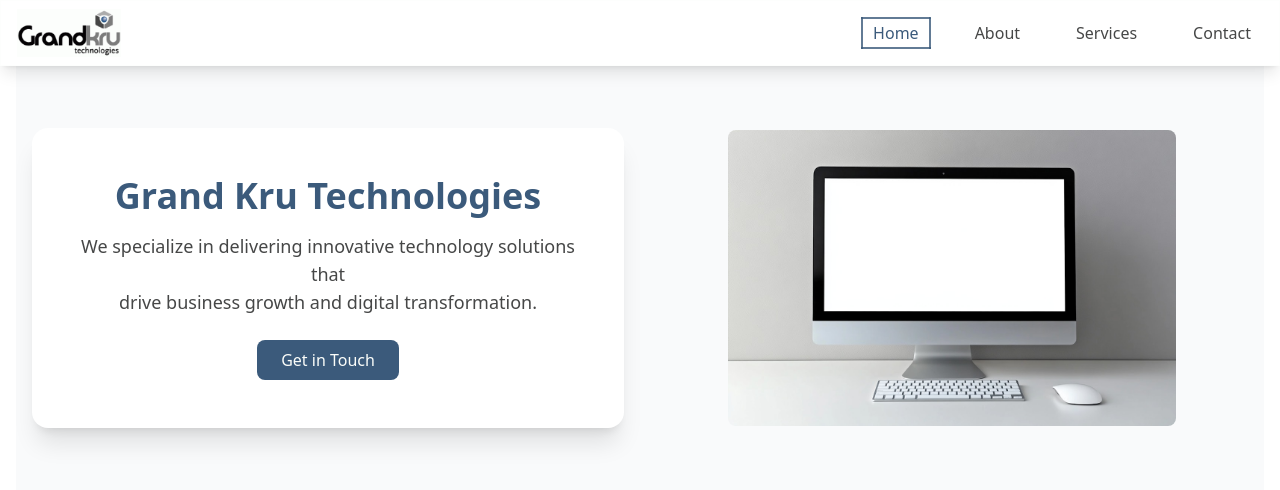
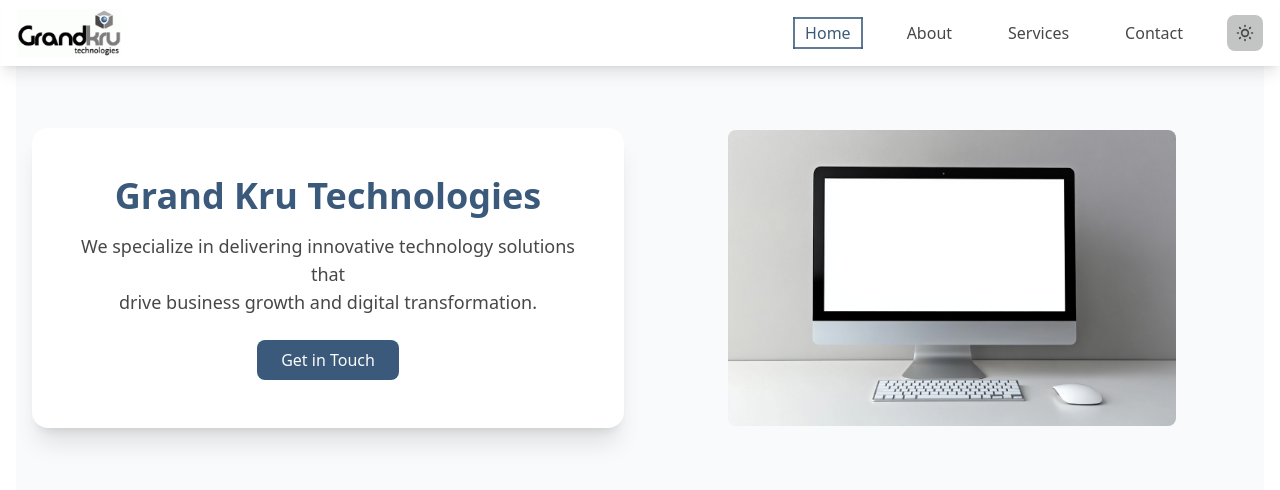
Before and after one commit to Grand-Kru-Technologies/grandkru.com, a Vue app: page / in a window 1280 px wide. Shown: the top 490 px of the page. Built offline with nearby package versions, Linux system fonts and the light colour scheme.

Commit message:
feat: add comprehensive dark mode support

```diff
--- a/src/App.vue
+++ b/src/App.vue
@@ -7,7 +7,7 @@
       <div>Is Staging: {{ isStaging }}</div>
     </div>
 
-    <div class="min-h-screen bg-white">
+    <div class="min-h-screen bg-white dark:bg-dark-bg transition-colors duration-300">
       <Navigation />
       <main class="container mx-auto px-4 py-8">
         <router-view v-slot="{ Component }">
@@ -16,6 +16,9 @@
           </transition>
         </router-view>
       </main>
+
+      <!-- Chat Widget - only show on non-admin pages -->
+      <ChatWidget v-if="!isAdminPage" />
     </div>
   </PasswordProtection>
 </template>
@@ -23,8 +26,15 @@
 <script setup lang="ts">
 import Navigation from './components/Navigation.vue'
 import PasswordProtection from './components/PasswordProtection.vue'
+import ChatWidget from './components/chat/ChatWidget.vue'
 import { computed, ref, onMounted } from 'vue'
+import { useRoute } from 'vue-router'
+import { useDarkMode } from './composables/useDarkMode'
 
+// Initialize dark mode
+useDarkMode()
+
+const route = useRoute()
 const currentHostname = ref('')
 const viteEnvironment = ref('')
 const isDev = ref(false)
@@ -33,6 +43,10 @@
   return currentHostname.value === 'staging.grandkru.com' ||
          currentHostname.value.includes('staging') ||
          viteEnvironment.value === 'staging'
+})
+
+const isAdminPage = computed(() => {
+  return route.path.startsWith('/admin')
 })
 
 onMounted(() => {
--- a/src/assets/main.css
+++ b/src/assets/main.css
@@ -8,11 +8,11 @@
   }
 
   body {
-    @apply text-dark-gray;
+    @apply text-dark-gray dark:text-dark-text transition-colors duration-300;
   }
 
   h1, h2, h3, h4, h5, h6 {
-    @apply text-primary;
+    @apply text-primary dark:text-primary transition-colors duration-300;
   }
 }
 
@@ -22,30 +22,36 @@
   }
 
   .glass {
-    @apply bg-white/30 backdrop-blur-md border border-white/40 shadow-lg;
+    @apply bg-white/30 backdrop-blur-md border border-white/40 shadow-lg
+           dark:bg-dark-surface/30 dark:border-dark-border/40 dark:shadow-lg;
   }
 
   .glass-dark {
-    @apply bg-black/10 backdrop-blur-lg border border-white/10 shadow-lg;
+    @apply bg-black/10 backdrop-blur-lg border border-white/10 shadow-lg
+           dark:bg-white/5 dark:border-white/20;
   }
 
   .glass-card {
-    @apply glass rounded-xl p-6 transition-all duration-300 hover:shadow-xl hover:scale-[1.02];
+    @apply glass rounded-xl p-6 transition-all duration-300 hover:shadow-xl hover:scale-[1.02]
+           dark:hover:shadow-2xl;
   }
 
   .glass-input {
-    @apply glass rounded-lg px-4 py-2 focus:outline-none focus:ring-2 focus:ring-primary/50 transition-all duration-300;
+    @apply glass rounded-lg px-4 py-2 focus:outline-none focus:ring-2 focus:ring-primary/50 transition-all duration-300
+           dark:bg-dark-card dark:border-dark-border dark:text-dark-text dark:placeholder-dark-text-secondary;
   }
 
   .glass-button {
     @apply bg-primary text-white rounded-lg px-6 py-2 font-medium
            transition-all duration-300 hover:bg-primary/90 hover:scale-[1.02]
-           active:scale-[0.98] disabled:opacity-50 disabled:cursor-not-allowed;
+           active:scale-[0.98] disabled:opacity-50 disabled:cursor-not-allowed
+           dark:bg-primary-dark dark:hover:bg-primary;
   }
 
   .nav-link {
     @apply relative text-dark-gray hover:text-primary transition-all duration-300
-           px-3 py-1 rounded-md hover:scale-105;
+           px-3 py-1 rounded-md hover:scale-105
+           dark:text-dark-text-secondary dark:hover:text-primary;
   }
 
   .nav-link::before,
@@ -53,7 +59,8 @@
   .nav-link span::before,
   .nav-link span::after {
     content: '';
-    @apply absolute bg-primary/80 transition-all duration-300;
+    @apply absolute bg-primary/80 transition-all duration-300
+           dark:bg-primary;
   }
 
   .nav-link::before,
@@ -93,7 +100,7 @@
   }
 
   .nav-link-active {
-    @apply text-primary;
+    @apply text-primary dark:text-primary;
   }
 
   .nav-link-active::before,
@@ -106,9 +113,44 @@
     @apply h-full;
   }
 
-  /* Ensure navigation has no gradients */
+  /* Navigation dark mode */
   nav.glass {
-    @apply bg-white shadow-lg;
+    @apply bg-white shadow-lg dark:bg-dark-surface dark:shadow-lg
+           dark:border-b dark:border-dark-border;
     background: white !important;
   }
+
+  .dark nav.glass {
+    background: #2d2d2d !important;
+  }
+
+  /* Portfolio card dark mode */
+  .portfolio-card {
+    @apply bg-light-gray dark:bg-dark-card border border-transparent dark:border-dark-border;
+  }
+
+  /* Modal dark mode */
+  .modal-content {
+    @apply bg-white dark:bg-dark-surface border border-gray-200 dark:border-dark-border;
+  }
+
+  /* Form elements dark mode */
+  .form-input {
+    @apply bg-white dark:bg-dark-card border border-gray-300 dark:border-dark-border
+           text-dark-gray dark:text-dark-text placeholder-dark-text-secondary;
+  }
+
+  .form-label {
+    @apply text-dark-gray dark:text-dark-text;
+  }
+
+  /* Technology tags dark mode */
+  .tech-tag {
+    @apply bg-primary/10 text-primary dark:bg-primary/20 dark:text-primary;
+  }
+
+  /* Category badge dark mode */
+  .category-badge {
+    @apply bg-primary text-white dark:bg-primary-dark;
+  }
 }
--- /dev/null
+++ b/src/components/DarkModeToggle.vue
@@ -0,0 +1,46 @@
+<template>
+  <button
+    @click="toggleDarkMode"
+    class="relative p-2 rounded-lg transition-all duration-300 hover:scale-110 focus:outline-none focus:ring-2 focus:ring-primary/50"
+    :class="isDark ? 'bg-dark-card text-yellow-400' : 'bg-light-gray text-dark-gray hover:bg-white'"
+    :title="isDark ? 'Switch to light mode' : 'Switch to dark mode'"
+  >
+    <!-- Sun icon for light mode -->
+    <svg
+      v-if="!isDark"
+      class="w-5 h-5 transition-transform duration-300"
+      fill="none"
+      stroke="currentColor"
+      viewBox="0 0 24 24"
+    >
+      <path
+        stroke-linecap="round"
+        stroke-linejoin="round"
+        stroke-width="2"
+        d="M12 3v1m0 16v1m9-9h-1M4 12H3m15.364 6.364l-.707-.707M6.343 6.343l-.707-.707m12.728 0l-.707.707M6.343 17.657l-.707.707M16 12a4 4 0 11-8 0 4 4 0 018 0z"
+      />
+    </svg>
+
+    <!-- Moon icon for dark mode -->
+    <svg
+      v-else
+      class="w-5 h-5 transition-transform duration-300"
+      fill="none"
+      stroke="currentColor"
+      viewBox="0 0 24 24"
+    >
+      <path
+        stroke-linecap="round"
+        stroke-linejoin="round"
+        stroke-width="2"
+        d="M20.354 15.354A9 9 0 018.646 3.646 9.003 9.003 0 0012 21a9.003 9.003 0 008.354-5.646z"
+      />
+    </svg>
+  </button>
+</template>
+
+<script setup lang="ts">
+import { useDarkMode } from '../composables/useDarkMode'
+
+const { isDark, toggleDarkMode } = useDarkMode()
+</script>
--- a/src/components/Navigation.vue
+++ b/src/components/Navigation.vue
@@ -12,7 +12,7 @@
         </router-link>
 
         <!-- Desktop Navigation -->
-        <div class="hidden md:flex space-x-8">
+        <div class="hidden md:flex space-x-8 items-center">
           <router-link
             v-for="item in navigationItems"
             :key="item.path"
@@ -22,11 +22,16 @@
           >
             <span>{{ item.name }}</span>
           </router-link>
+
+          <!-- Dark Mode Toggle -->
+          <DarkModeToggle />
         </div>
 
         <!-- Mobile Menu Button -->
+        <div class="md:hidden flex items-center space-x-2">
+          <DarkModeToggle />
           <button
-          class="md:hidden p-2 glass rounded-lg transition-all duration-300 hover:scale-110"
+            class="p-2 glass rounded-lg transition-all duration-300 hover:scale-110"
             @click="isMenuOpen = !isMenuOpen"
           >
             <svg
@@ -51,6 +56,7 @@
               />
             </svg>
           </button>
+        </div>
       </div>
 
       <!-- Mobile Navigation -->
@@ -84,8 +90,9 @@
   </nav>
 </template>
 
-<script setup>
+<script setup lang="ts">
 import { ref } from 'vue'
+import DarkModeToggle from './DarkModeToggle.vue'
 
 const isMenuOpen = ref(false)
 
--- /dev/null
+++ b/src/composables/useDarkMode.ts
@@ -0,0 +1,60 @@
+import { ref, watch, onMounted } from 'vue'
+
+export function useDarkMode() {
+  const isDark = ref(false)
+
+  // Initialize dark mode from localStorage or system preference
+  const initDarkMode = () => {
+    const saved = localStorage.getItem('darkMode')
+    if (saved !== null) {
+      isDark.value = saved === 'true'
+    } else {
+      // Check system preference
+      isDark.value = window.matchMedia('(prefers-color-scheme: dark)').matches
+    }
+    applyDarkMode()
+  }
+
+  // Apply dark mode to document
+  const applyDarkMode = () => {
+    if (isDark.value) {
+      document.documentElement.classList.add('dark')
+    } else {
+      document.documentElement.classList.remove('dark')
+    }
+  }
+
+  // Toggle dark mode
+  const toggleDarkMode = () => {
+    isDark.value = !isDark.value
+    localStorage.setItem('darkMode', isDark.value.toString())
+    applyDarkMode()
+  }
+
+  // Watch for system preference changes
+  const watchSystemPreference = () => {
+    const mediaQuery = window.matchMedia('(prefers-color-scheme: dark)')
+    mediaQuery.addEventListener('change', (e) => {
+      // Only update if user hasn't manually set a preference
+      if (localStorage.getItem('darkMode') === null) {
+        isDark.value = e.matches
+        applyDarkMode()
+      }
+    })
+  }
+
+  // Watch for changes and apply them
+  watch(isDark, () => {
+    applyDarkMode()
+  })
+
+  onMounted(() => {
+    initDarkMode()
+    watchSystemPreference()
+  })
+
+  return {
+    isDark,
+    toggleDarkMode
+  }
+}
--- a/src/views/HomeView.vue
+++ b/src/views/HomeView.vue
@@ -1,13 +1,13 @@
 <template>
-  <div class="min-h-screen pt-24 pb-12 bg-gray-50">
+  <div class="min-h-screen pt-24 pb-12 bg-gray-50 dark:bg-dark-bg transition-colors duration-300">
     <div class="container mx-auto px-4">
       <div class="flex flex-col md:flex-row items-center justify-between gap-8">
         <div class="md:w-1/2">
-          <div class="bg-white rounded-2xl p-8 md:p-12 shadow-xl">
+          <div class="bg-white dark:bg-dark-surface rounded-2xl p-8 md:p-12 shadow-xl dark:shadow-2xl">
             <h1 class="text-3xl md:text-4xl font-bold mb-4 text-center md:text-left">
               Grand Kru Technologies
             </h1>
-            <p class="text-lg text-dark-gray mb-6 text-center md:text-left">
+            <p class="text-lg text-dark-gray dark:text-dark-text-secondary mb-6 text-center md:text-left">
               We specialize in delivering innovative technology solutions that <br>
               drive business growth and digital transformation.
             </p>
@@ -33,6 +33,6 @@
   </div>
 </template>
 
-<script setup>
+<script setup lang="ts">
 // Component logic can be added here
 </script>
--- a/tailwind.config.js
+++ b/tailwind.config.js
@@ -4,15 +4,24 @@
     "./index.html",
     "./src/**/*.{vue,js,ts,jsx,tsx}",
   ],
+  darkMode: 'class',
   theme: {
     extend: {
       colors: {
         'primary': '#3b5a7b',
+        'primary-dark': '#2d4a6b',
         'white': '#fbfdfa',
         'dark-gray': '#464747',
         'medium-gray': '#818282',
         'black': '#060506',
         'light-gray': '#c3c4c4',
+        // Dark mode colors
+        'dark-bg': '#1a1a1a',
+        'dark-surface': '#2d2d2d',
+        'dark-card': '#3a3a3a',
+        'dark-text': '#e5e5e5',
+        'dark-text-secondary': '#a0a0a0',
+        'dark-border': '#404040',
       },
     },
   },
@@ -27,5 +36,7 @@
     'from-indigo-600',
     // Tag styling classes
     'bg-primary', 'text-primary', 'bg-opacity-10',
+    // Dark mode classes
+    'dark', 'dark:bg-dark-bg', 'dark:text-dark-text',
   ],
 }
```
Also changed, not shown: 1 other file (tests, documents, lock files or other folders). Lines whose indentation alone changed are shown as unchanged.
